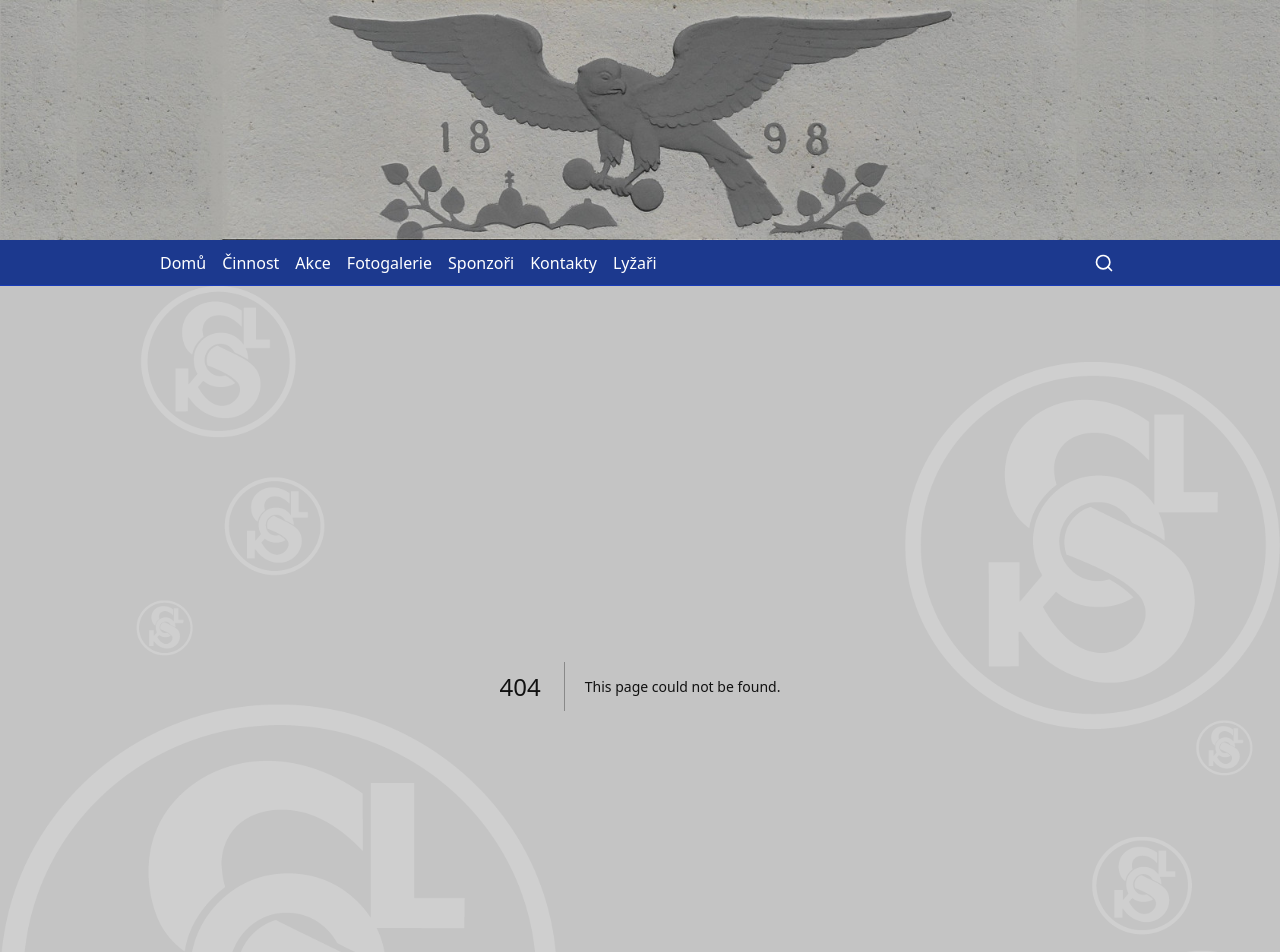
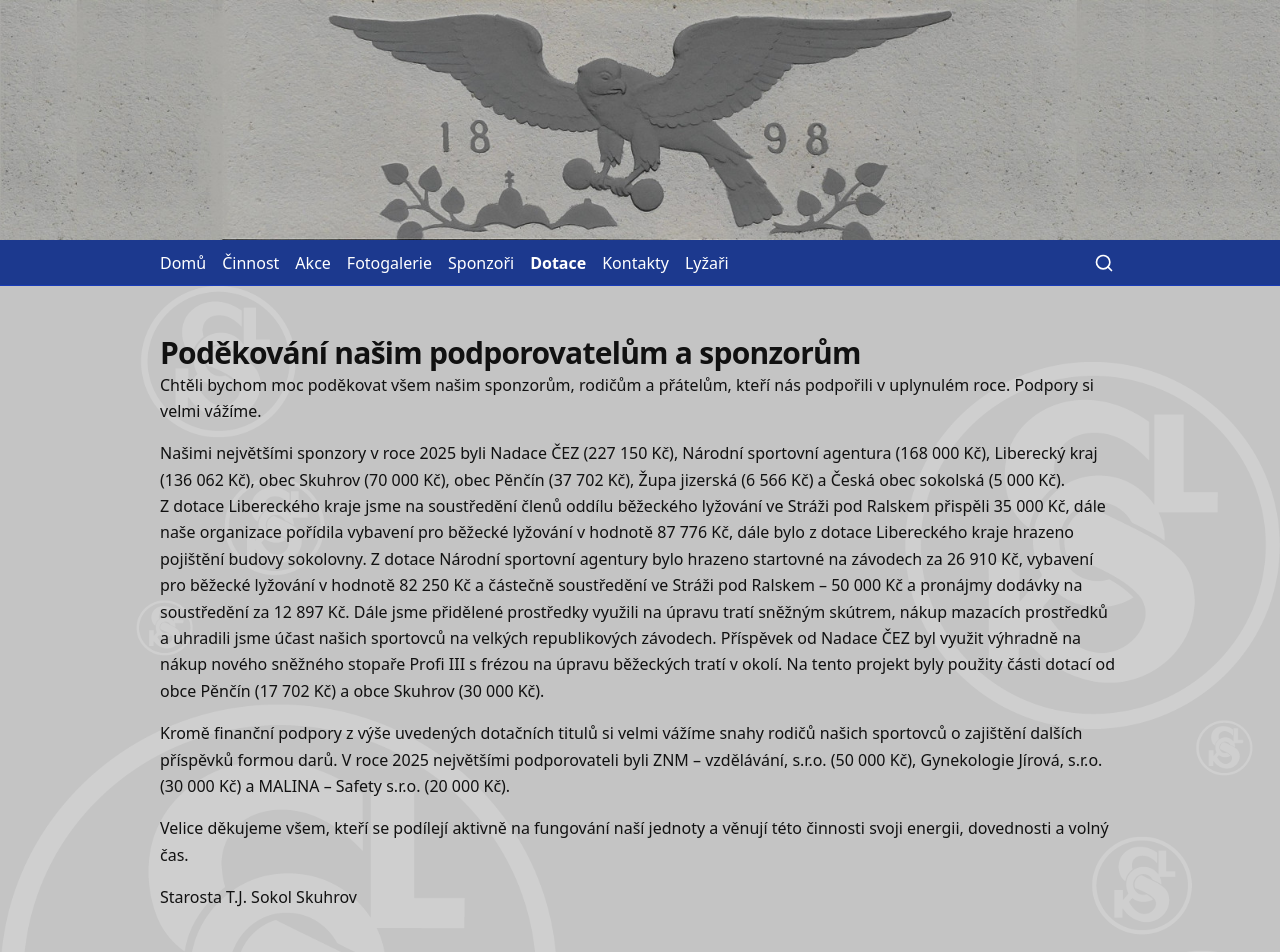
Before and after one commit to janhalama/sosk-main-website, a Next.js app: page /dotace in a window 1280 px wide. Before the commit this address had no page. Shown: the top 952 px of the page. Built offline with nearby package versions, Linux system fonts and the light colour scheme.

Commit message:
Page dotace

```diff
--- /dev/null
+++ b/content/pages/dotace.md
@@ -0,0 +1,14 @@
+---
+title: "Poděkování našim podporovatelům a sponzorům"
+---
+
+
+Chtěli bychom moc poděkovat všem našim sponzorům, rodičům a přátelům, kteří nás podpořili v uplynulém roce. Podpory si velmi vážíme.
+
+Našimi největšími sponzory v roce 2025 byli Nadace ČEZ (227 150 Kč), Národní sportovní agentura (168 000 Kč), Liberecký kraj (136 062 Kč), obec Skuhrov (70 000 Kč), obec Pěnčín (37 702 Kč), Župa jizerská (6 566 Kč) a Česká obec sokolská (5 000 Kč). Z dotace Libereckého kraje jsme na soustředění členů oddílu běžeckého lyžování ve Stráži pod Ralskem přispěli 35 000 Kč, dále naše organizace pořídila vybavení pro běžecké lyžování v hodnotě 87 776 Kč, dále bylo z dotace Libereckého kraje hrazeno pojištění budovy sokolovny. Z dotace Národní sportovní agentury bylo hrazeno startovné na závodech za 26 910 Kč, vybavení pro běžecké lyžování v hodnotě 82 250 Kč a částečně soustředění ve Stráži pod Ralskem – 50 000 Kč a pronájmy dodávky na soustředění za 12 897 Kč. Dále jsme přidělené prostředky využili na úpravu tratí sněžným skútrem, nákup mazacích prostředků a uhradili jsme účast našich sportovců na velkých republikových závodech. Příspěvek od Nadace ČEZ byl využit výhradně na nákup nového sněžného stopaře Profi III s frézou na úpravu běžeckých tratí v okolí. Na tento projekt byly použity části dotací od obce Pěnčín (17 702 Kč) a obce Skuhrov (30 000 Kč).
+
+Kromě finanční podpory z výše uvedených dotačních titulů si velmi vážíme snahy rodičů našich sportovců o zajištění dalších příspěvků formou darů. V roce 2025 největšími podporovateli byli ZNM – vzdělávání, s.r.o. (50 000 Kč), Gynekologie Jírová, s.r.o. (30 000 Kč) a MALINA – Safety s.r.o. (20 000 Kč).
+
+Velice děkujeme všem, kteří se podílejí aktivně na fungování naší jednoty a věnují této činnosti svoji energii, dovednosti a volný čas.
+
+Starosta T.J. Sokol Skuhrov
--- a/public/admin/config.yml
+++ b/public/admin/config.yml
@@ -123,6 +123,20 @@
             label: Obsah
             widget: markdown
             required: true
+      - label: Dotace
+        name: dotace
+        file: content/pages/dotace.md
+        editor:
+          preview: false
+        fields:
+          - name: title
+            label: Titulek
+            widget: string
+            required: false
+          - name: body
+            label: Obsah
+            widget: markdown
+            required: true
       - label: Kontakty
         name: kontakty
         file: content/pages/kontakty.md
--- /dev/null
+++ b/src/app/(site)/dotace/page.tsx
@@ -0,0 +1,21 @@
+// Dotace page – renders Markdown from /content/pages/dotace.md.
+// All formatting is controlled inside the Markdown (supports raw HTML blocks).
+
+import type { Metadata } from "next";
+import { readMarkdownPageBySlug } from "../../../lib/content/read-page";
+
+export const metadata: Metadata = {
+  title: "Dotace",
+};
+
+export default async function DotacePage() {
+  const { title, html } = await readMarkdownPageBySlug("dotace");
+
+  return (
+    <main className="mx-auto max-w-screen-lg px-4 sm:px-6 md:px-8 py-12">
+      <h1 className="text-3xl font-semibold tracking-tight mb-4">{title}</h1>
+      {/* HTML is sanitized server-side via rehype-sanitize before rendering */}
+      <article className="space-y-4 leading-relaxed" dangerouslySetInnerHTML={{ __html: html }} />
+    </main>
+  );
+}
--- a/src/components/navigation/Header.tsx
+++ b/src/components/navigation/Header.tsx
@@ -22,6 +22,7 @@
   { href: "/akce", label: "Akce" },
   { href: "/fotogalerie", label: "Fotogalerie" },
   { href: "/sponzori", label: "Sponzoři" },
+  { href: "/dotace", label: "Dotace" },
   { href: "/kontakty", label: "Kontakty" },
   { href: "https://lyzari.sokolskuhrov.cz/home", label: "Lyžaři", external: true },
 ];
```
